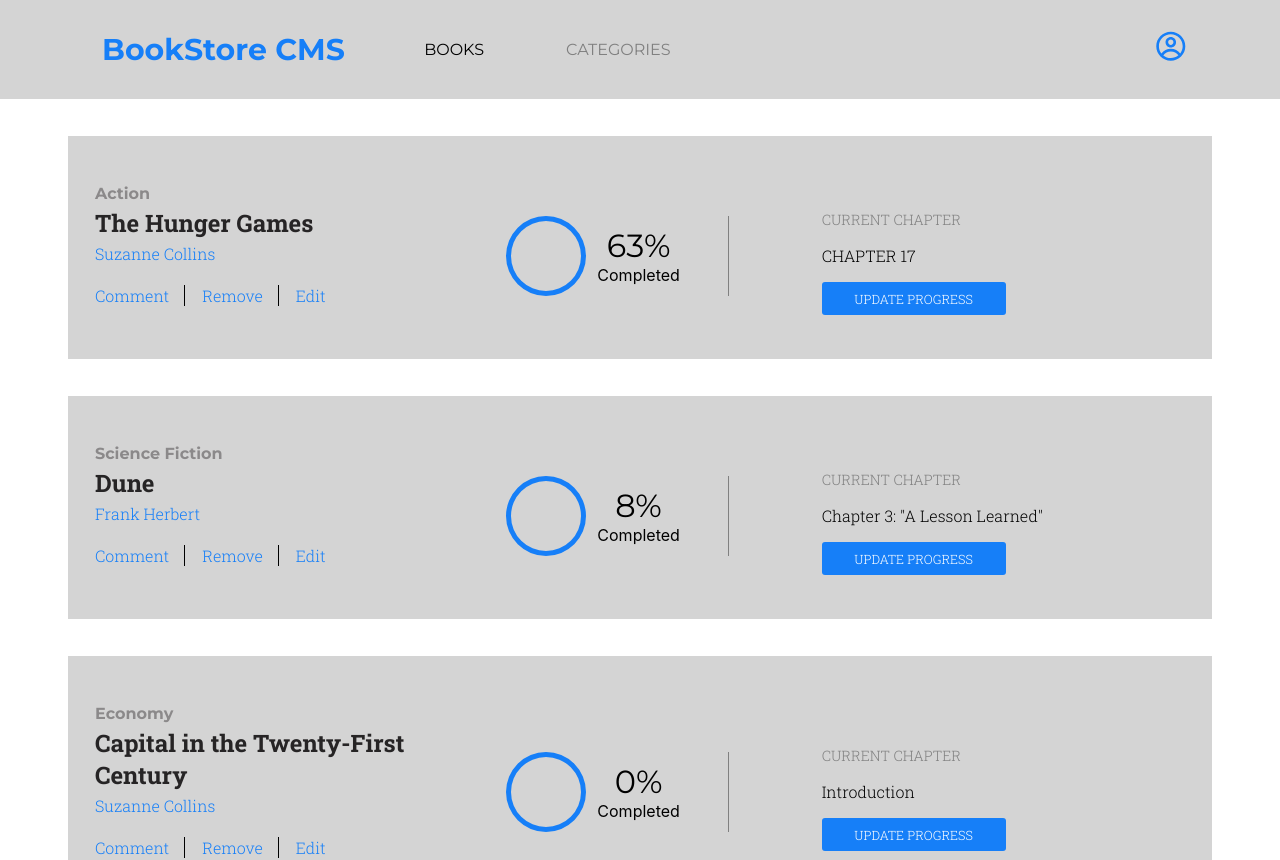
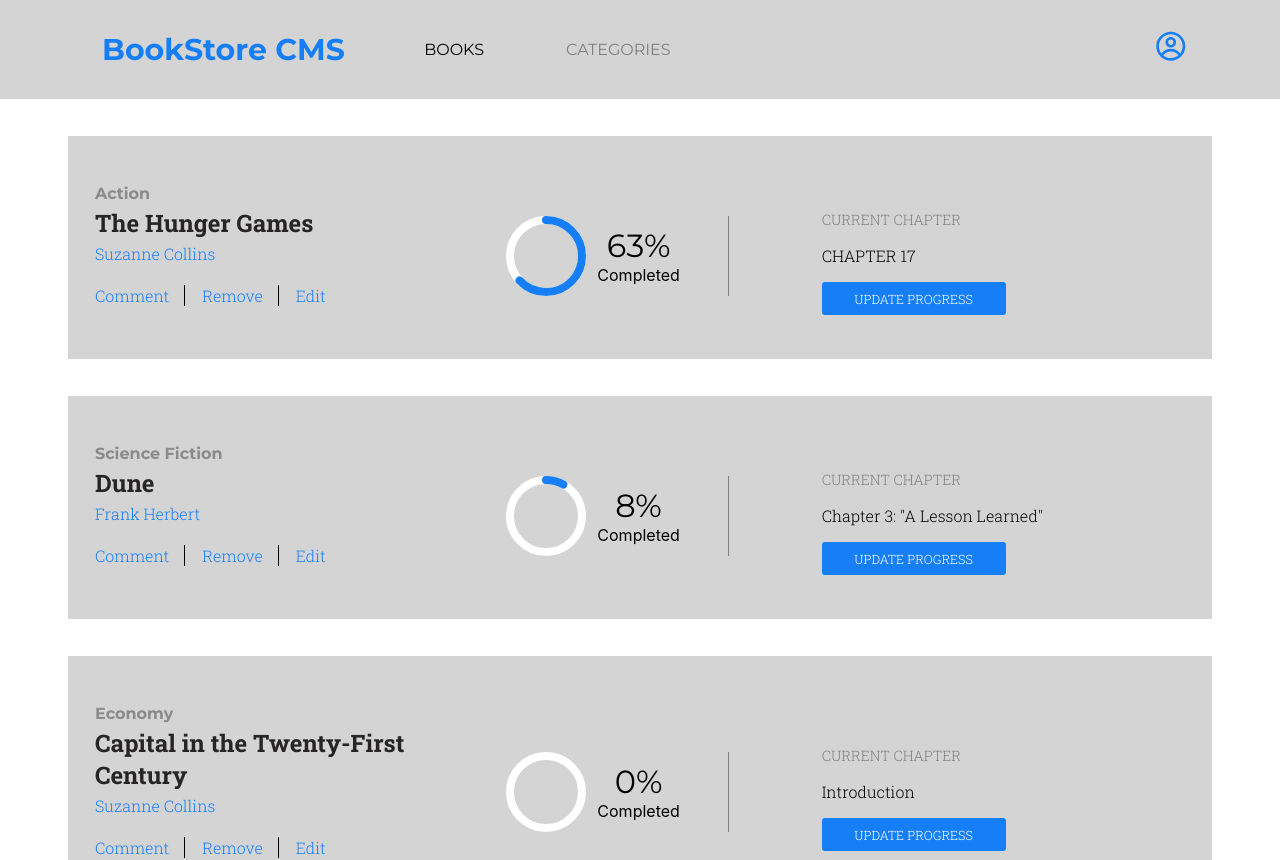
Before and after one commit to calebchris000/Bookstore, a React (Create React App) app: page / in a window 1280 px wide. Shown: the top 860 px of the page. Built offline with nearby package versions, Linux system fonts and the light colour scheme.

Commit message:
Add dynamic progress bar

```diff
--- a/src/components/Home.css
+++ b/src/components/Home.css
@@ -123,9 +123,10 @@ a[href='/categories'] {
 }
 
 .readTracker > *:first-child {
-  font-size: 5rem;
   margin-right: 0.688rem;
-  color: #167ff8;
+  width: 80px;
+  fill: #01060c;
+  stroke: green;
 }
 
 .trackerText {
--- a/src/components/Home.js
+++ b/src/components/Home.js
@@ -1,8 +1,9 @@
 import './Home.css';
 import { CgProfile } from 'react-icons/cg';
-import { BsCircle } from 'react-icons/bs';
 import PropTypes from 'prop-types';
-
+import { CircularProgressbar } from 'react-circular-progressbar';
+import 'react-circular-progressbar/dist/styles.css';
+// eslint-disable
 const Header = () => (
   <nav className="header">
     <h1 className="title">BookStore CMS</h1>
@@ -36,9 +37,21 @@ const Book = (props) => {
       </div>
 
       <div className="readTracker">
-        <BsCircle />
+        <CircularProgressbar
+          value={percent}
+          strokeWidth={10}
+          styles={{
+            trail: {
+              stroke: '#fff',
+            },
+            path: { stroke: '#167ff8' },
+          }}
+        />
         <div className="trackerText">
-          <h3 className="percentCompleted">{percent}</h3>
+          <h3 className="percentCompleted">
+            {percent}
+            %
+          </h3>
           <p className="completed">Completed</p>
         </div>
       </div>
@@ -74,9 +87,9 @@ const AddBook = () => (
 const Home = () => (
   <div>
     <Header />
-    <Book genre="Action" bookTitle="The Hunger Games" author="Suzanne Collins" percent="63%" chapter="CHAPTER 17" />
-    <Book genre="Science Fiction" bookTitle="Dune" author="Frank Herbert" percent="8%" chapter='Chapter 3: "A Lesson Learned"' />
-    <Book genre="Economy" bookTitle="Capital in the Twenty-First Century" author="Suzanne Collins" percent="0%" chapter="Introduction" />
+    <Book genre="Action" bookTitle="The Hunger Games" author="Suzanne Collins" percent="63" chapter="CHAPTER 17" />
+    <Book genre="Science Fiction" bookTitle="Dune" author="Frank Herbert" percent="8" chapter='Chapter 3: "A Lesson Learned"' />
+    <Book genre="Economy" bookTitle="Capital in the Twenty-First Century" author="Suzanne Collins" percent="0" chapter="Introduction" />
     <AddBook />
   </div>
 
```
Also changed, not shown: package.json (+4 -8 lines), 2 other files (tests, documents, lock files or other folders).
